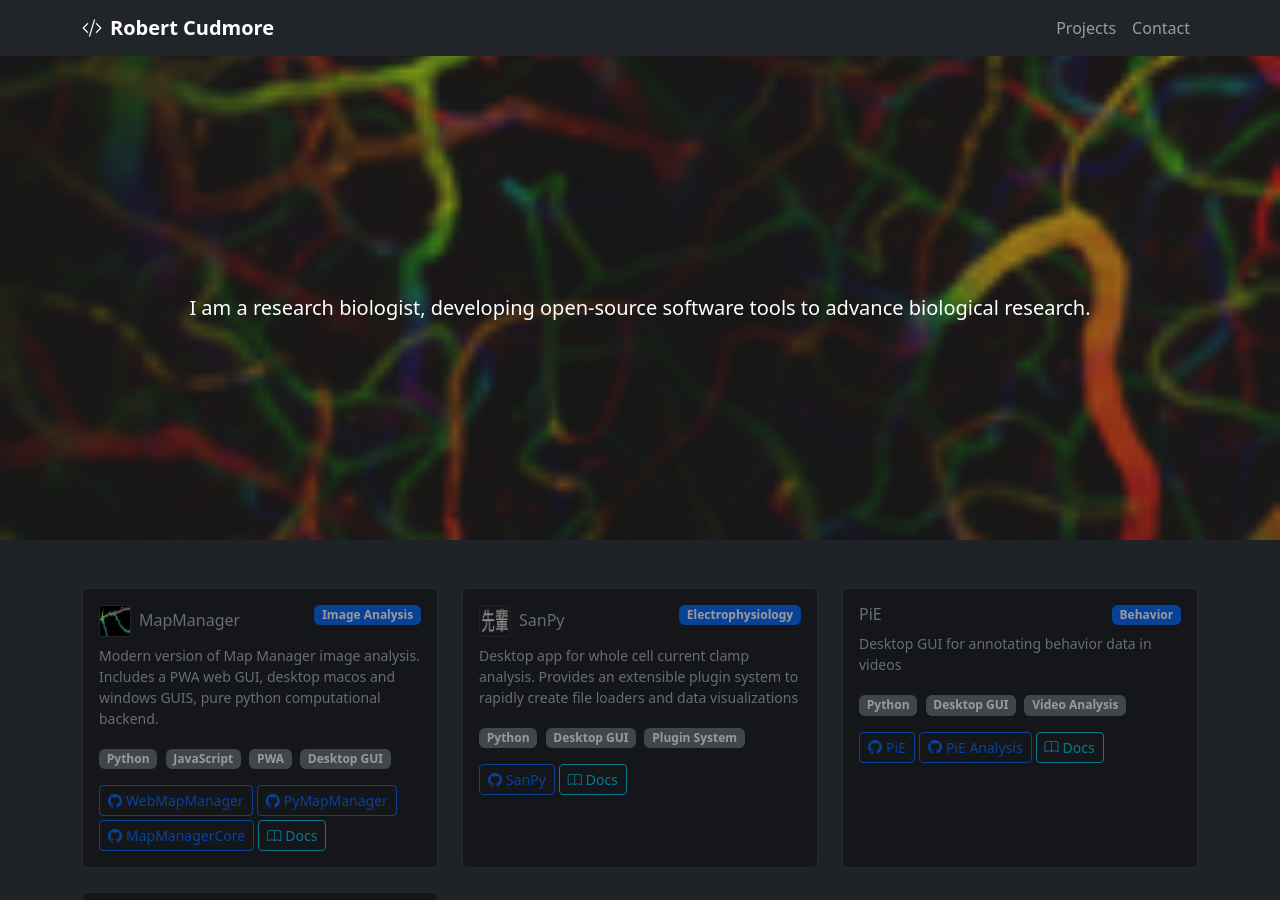
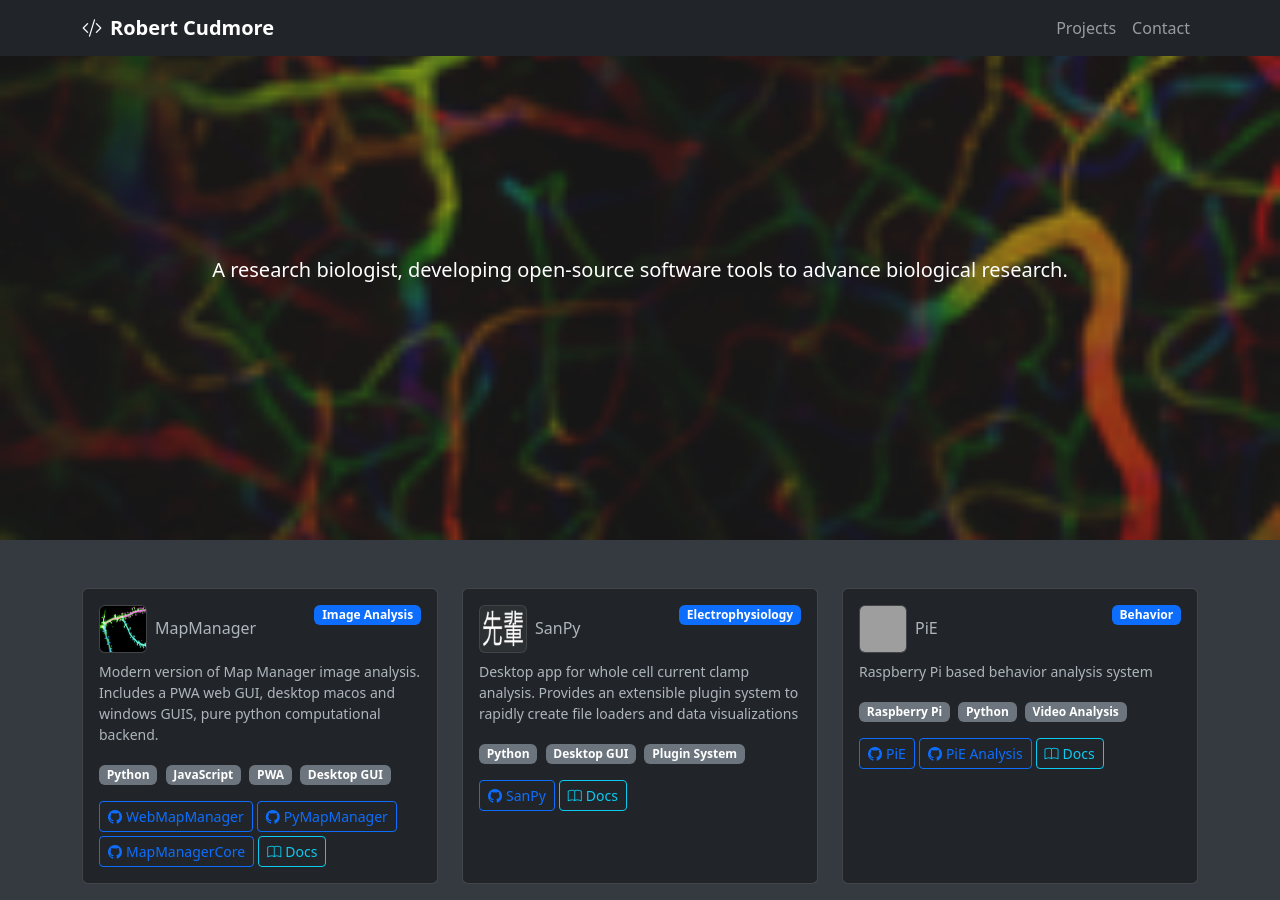
Before and after one commit to cudmore/robertcudmore-portfolio, a Jekyll site: the page built from index.html, in a window 1280 px wide and 900 px high. Built offline with Jekyll 4.4.1, drawn with Linux system fonts in a browser that asks for light colours; some of the changed text lies outside the part shown; grey boxes are pictures that could not be loaded.

Commit message:
before gif image refactor

```diff
--- a/_data/projects.yml
+++ b/_data/projects.yml
@@ -13,7 +13,7 @@
   technologies: ["Python", "JavaScript", "PWA", "Desktop GUI"]
   featured: true
 
-- name: "Legacy Map Manager Igor"
+- name: "Map Manager - Igor"
   category: "Image Analysis"
   description: "Legacy (old) Map Manager Igor implementation"
   documentation: "https://mapmanager.github.io/"
@@ -33,18 +33,20 @@
 
 - name: "PiE"
   category: "Behavior"
-  description: "Desktop GUI for annotating behavior data in videos"
+  icon: "pie_fritzing.png"
+  description: "Raspberry Pi based behavior analysis system"
   github_repos:
     - name: "PiE"
       url: "https://github.com/cudmore/pie"
     - name: "PiE Analysis"
       url: "https://github.com/cudmore/pie-analysis"
   documentation: "https://cudmore.github.io/pie-doc/"
-  technologies: ["Python", "Desktop GUI", "Video Analysis"]
+  technologies: ["Raspberry Pi", "Python", "Video Analysis"]
   featured: true
 
 - name: "Brightest-Path-Lib"
   category: "Algorithms"
+  icon: "nbastar-v2.gif"
   description: "Library for path-finding algorithms in image analysis"
   github_repos:
     - name: "Brightest-Path-Lib"
--- a/_data/site.yml
+++ b/_data/site.yml
@@ -3,7 +3,7 @@
 
 about:
   title: ""
-  lead: "I am a research biologist, developing open-source software tools to advance biological research."
+  lead: "A research biologist, developing open-source software tools to advance biological research."
   description: ""
 
 hero:
--- a/assets/css/style.css
+++ b/assets/css/style.css
@@ -16,6 +16,9 @@
     min-height: 60vh;
     display: flex;
     align-items: center;
+    margin-bottom: 0;
+    position: relative;
+    overflow: hidden;
 }
 
 /* Card hover effects */
@@ -139,12 +142,14 @@
 
 /* Project icons */
 .project-icon {
-    width: 32px;
-    height: 32px;
+    width: 48px;
+    height: 48px;
     object-fit: cover;
-    border-radius: 4px;
+    object-position: center;
+    border-radius: 6px;
     flex-shrink: 0;
     border: 1px solid rgba(255, 255, 255, 0.1);
+    background-color: rgba(255, 255, 255, 0.05);
 }
 
 /* Force white text for hero and about sections */
@@ -167,6 +172,9 @@
     bottom: 0;
     background: rgba(0, 0, 0, 0.4);
     z-index: 1;
+    /* Ensure overlay stays within hero section bounds */
+    width: 100%;
+    height: 100%;
 }
 
 .hero-section .container {
--- a/index.html
+++ b/index.html
@@ -7,7 +7,7 @@
 <!-- Hero Section -->
 <section class="hero-section text-white py-5"
          style="background: url('{{ site.data.site.hero.background_image | prepend: "/assets/images/" | relative_url }}'); background-size: cover; background-position: center; background-repeat: no-repeat;">
-    <div class="container" style="padding-top: 76px;">
+    <div class="container">
         <div class="row align-items-center">
             <div class="col-lg-12 text-center">
                 <h1 class="display-4 fw-bold mb-4">{{ site.data.site.hero.title }}</h1>
```
